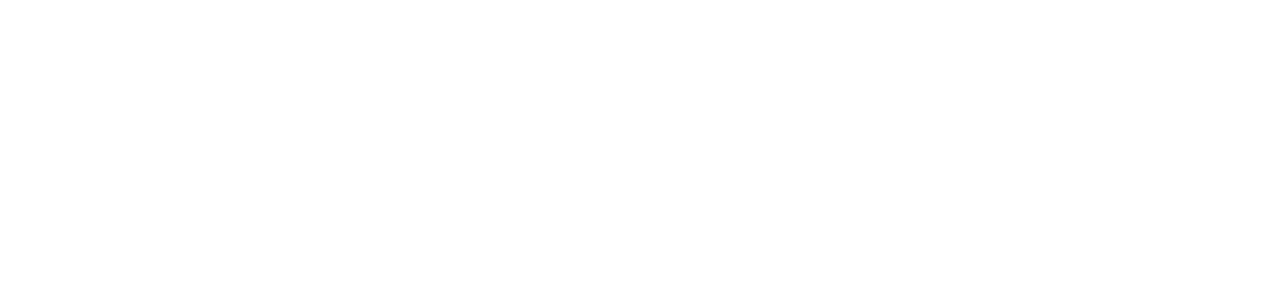
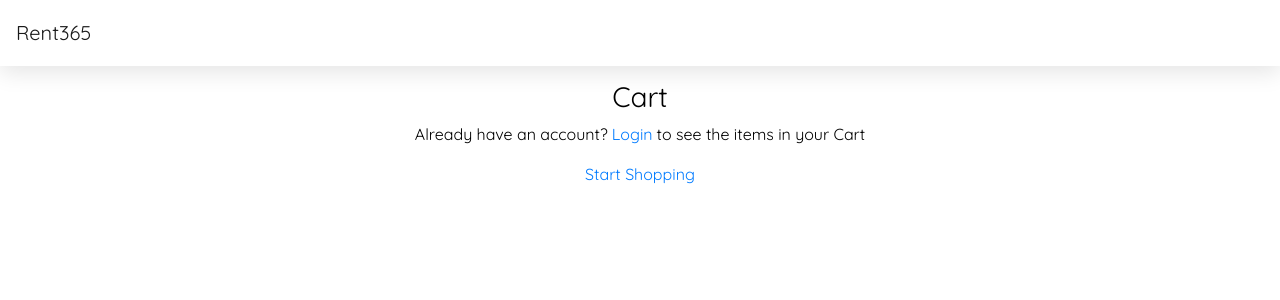
Before and after one commit to kuicpet/Rent365, a React (Create React App) app in the folder rent365/: page /cart in a window 1280 px wide. Shown: the top 300 px of the page. Built offline with nearby package versions, Linux system fonts and the light colour scheme.

Commit message:
ft--added cart

```diff
--- a/rent365/src/App.css
+++ b/rent365/src/App.css
@@ -45,6 +45,9 @@
 }
 
 /**Header*/
+.navbar-light .navbar-brand:hover {
+  color: #FF3300;
+}
 .navbar-light .navbar-toggler {
   border: none;
 }
@@ -207,3 +210,9 @@
   color: #FF3300;
   background-color: #FFF3E0;
 }
+
+/**Cart*/
+.cart {
+  min-height: 100vh;
+  margin-top: 5rem;
+}
--- /dev/null
+++ b/rent365/src/components/Cart.js
@@ -0,0 +1,23 @@
+import React from "react";
+import Header from "./Header";
+import Heading from "./Heading";
+import { Link } from "react-router-dom";
+
+
+const Cart = () => {
+    return (
+        <div className="row text-center">
+            <Heading/>
+            <div className="col-sm-12 cart">
+                <h3>Cart</h3>
+                <p>Already have an account?
+                    <Link to="/account/signin" className="mx-1">Login</Link>
+                    to see the items in your Cart
+                </p>
+                <Link>Start Shopping</Link>
+            </div>
+        </div>
+    );
+};
+
+export default Cart;
--- a/rent365/src/components/Router.js
+++ b/rent365/src/components/Router.js
@@ -5,6 +5,7 @@
 import Product from "./Product";
 import SignUp from "./auth/SignUp";
 import SignIn from "./auth/SignIn";
+import Cart from "./Cart";
 
 class Router extends Component {
     render() {
@@ -15,6 +16,7 @@
                     <Route path="/account/signup" component={ SignUp } />
                     <Route path="/account/signin" component={ SignIn } />
                     <Route path="/product/:uri" component={ Product } />
+                    <Route path="/cart" component={ Cart } />
                 </Switch>
             </BrowserRouter>
         );
```
